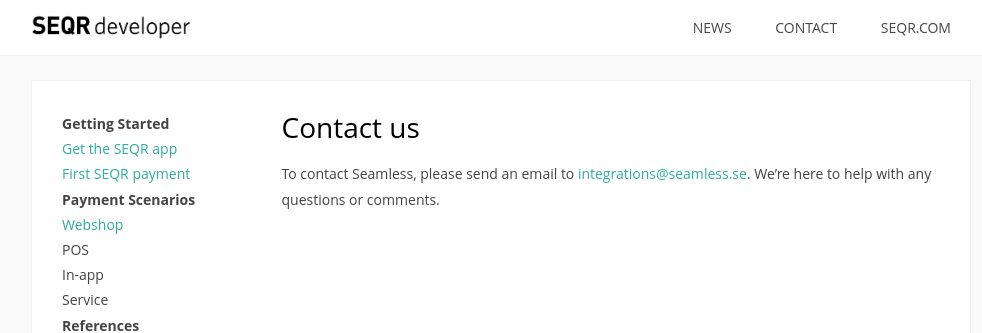
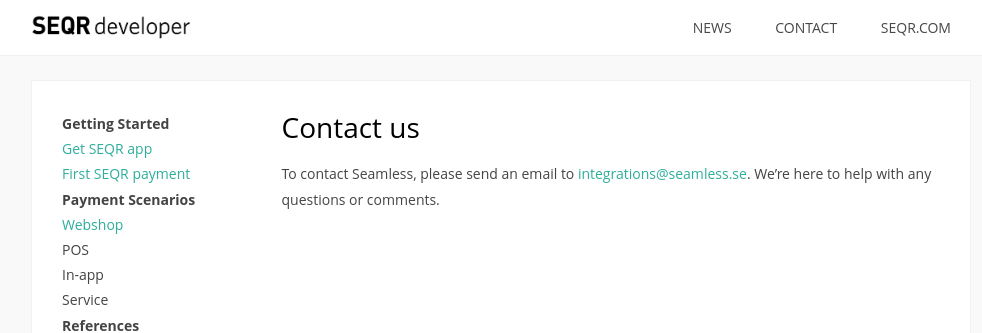
Before and after one commit to SeamlessDistribution/SeamlessDistribution.github.io, a Jekyll site: the page built from contact/index.md, in a window 1280 px wide. Shown: the top 333 px of the page, without its empty margins (139-1121 px from the left). Built offline with Jekyll 4.4.1, drawn with Linux system fonts in a browser that asks for light colours.

Commit message:
update menus

```diff
--- a/_layouts/default.html
+++ b/_layouts/default.html
@@ -35,7 +35,7 @@
 		<div class="navigation">
 			<ul>
 				<li class="parent">Getting Started</li>
-				<li><a href="/app/">Get the SEQR app</a></li>
+				<li><a href="/app/">Get SEQR app</a></li>
 				<li><a href="/merchant/payment/">First SEQR payment</a></li>
 				<li class="parent">Payment Scenarios</li>
 				<li><a href="/merchant/webshop/">Webshop</a></li>
```
Also changed, not shown: index.md (+1 -1 lines).
